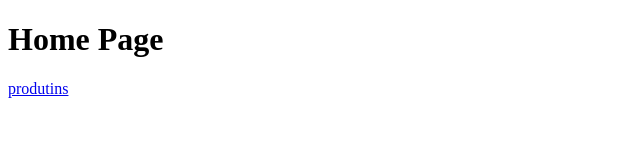
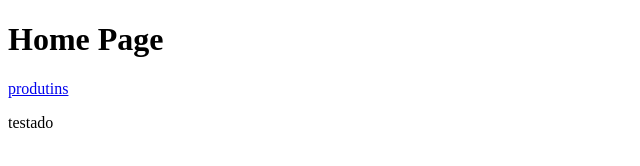
Before and after one commit to anjomae/Bot-teste, a plain HTML site: page index.html in a window 1280 px wide. Shown: the full height of the page, 0-640 px from the left. Drawn offline with Linux system fonts and the light colour scheme.

Commit message:
acresimo no git

```diff
--- a/index.html
+++ b/index.html
@@ -9,5 +9,6 @@
 <body>
     <h1>Home Page</h1>
     <a href="vendas.html">produtins</a>
+    <p>testado</p>
 </body>
 </html>
```
